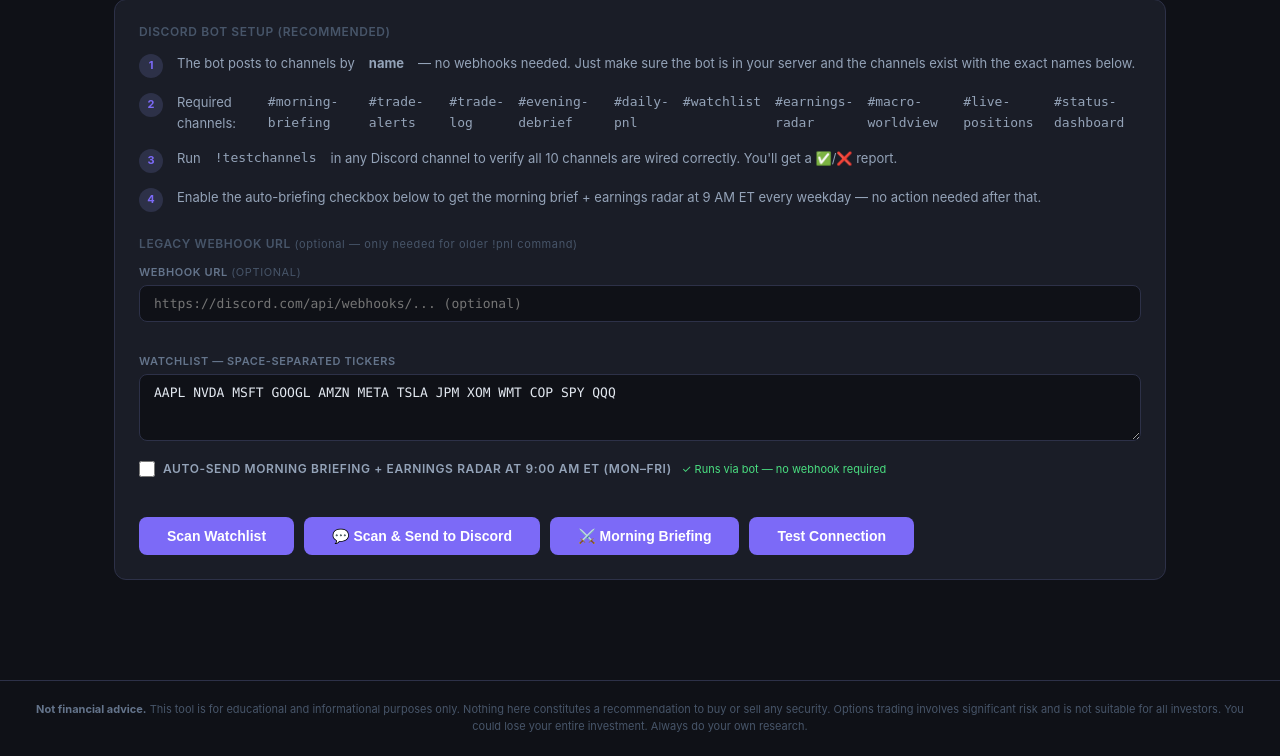
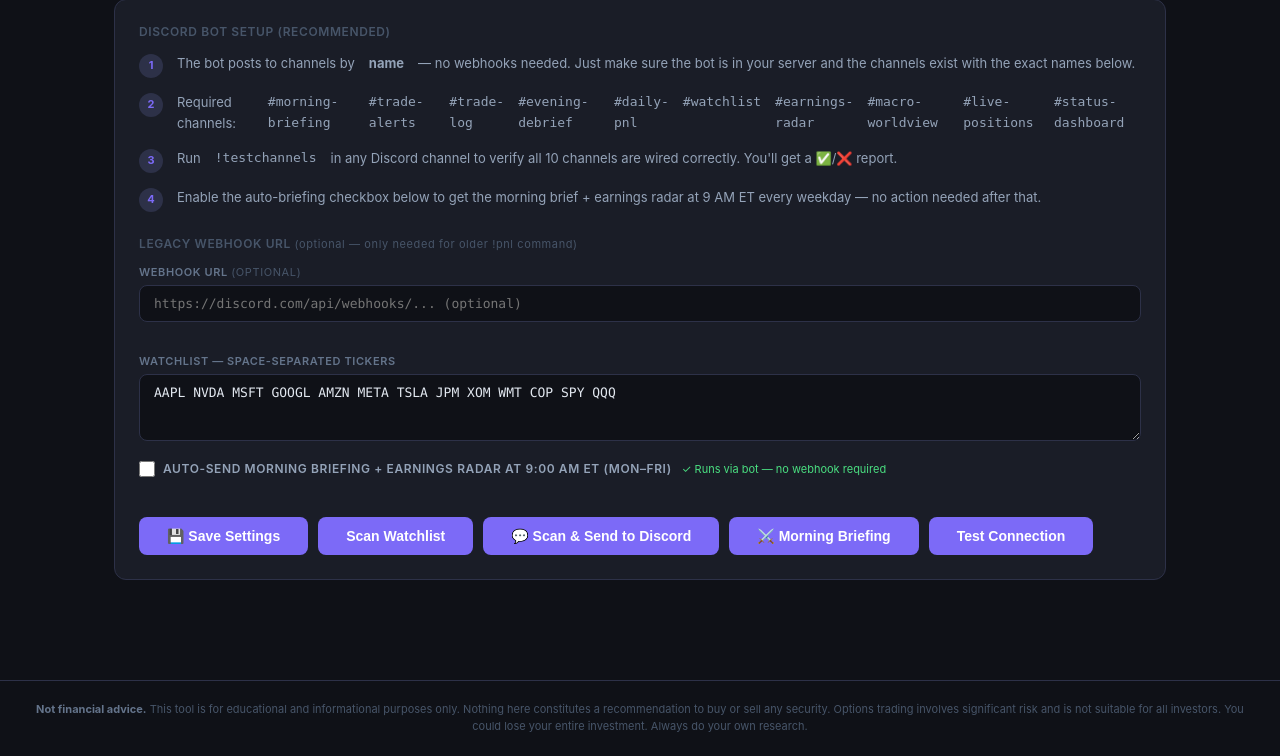
Before and after one commit to MaxSiguenza/conquest-trading, a Flask app: page /alerts in a window 1280 px wide. Shown: the part 178-934 px from the top of the page. Run offline with Flask 3, Linux system fonts and the light colour scheme.

Commit message:
Add Save Settings button to Alerts page
web_app.py:
- action=save handler: saves settings and redirects to /alerts?saved=1
  (prevents form resubmission on page refresh)
- passes saved=True to template when redirected after save

templates/alerts.html:
- Save Settings button (green, first in row) with action=save
- Saved confirmation banner shows auto-briefing ON/OFF state
  and explains what the automation schedule does
- .btn-save style: green border/text matching the confirmation color

Co-Authored-By: Claude Sonnet 4.6 <noreply@anthropic.com>

```diff
--- a/templates/alerts.html
+++ b/templates/alerts.html
@@ -86,6 +86,8 @@
 .btn-send:hover { background: #4752c4; }
 .btn-briefing { background: #2d1f4e; color: #a78bfa; border: 1px solid #7c6af7; }
 .btn-briefing:hover { background: #3d2a6e; color: #c4b5fd; }
+.btn-save { background: #1a3a2a; color: #4ade80; border: 1px solid #4ade80; }
+.btn-save:hover { background: #1f4a34; }
 .btn:disabled { opacity: 0.45; cursor: not-allowed; }
 
 .status-box {
@@ -244,6 +246,9 @@
       </div>
 
       <div class="btn-row">
+        <button type="submit" name="action" value="save" class="btn btn-save" id="save-btn">
+          💾 Save Settings
+        </button>
         <button type="submit" name="action" value="scan" class="btn btn-primary" id="scan-btn">
           Scan Watchlist
         </button>
@@ -259,6 +264,17 @@
       </div>
     </div>
   </form>
+
+  {% if saved %}
+  <div class="status-box status-ok" style="margin-top:16px;">
+    ✓ Settings saved. Auto-briefing is <strong>{{ "ON" if auto_briefing else "OFF" }}</strong>.
+    {% if auto_briefing %}
+      The full automation schedule will run every weekday starting at 9:00 AM ET.
+    {% else %}
+      Check the box above and save again to enable the full automation schedule.
+    {% endif %}
+  </div>
+  {% endif %}
 
   <div class="spinner" id="spinner">
     <div class="dot"></div><div class="dot"></div><div class="dot"></div>
--- a/web_app.py
+++ b/web_app.py
@@ -270,7 +270,12 @@ def alerts():
         settings["auto_briefing"] = auto_briefing
         _save_settings(settings)
 
-        if action == "test":
+        if action == "save":
+            # Settings already saved above — just redirect back with confirmation
+            from flask import redirect, url_for
+            return redirect("/alerts?saved=1")
+
+        elif action == "test":
             from alerts.discord import test_webhook
             ok, send_status = test_webhook(webhook_url)
 
@@ -316,6 +321,8 @@ def alerts():
             else:
                 send_status = "Add your webhook URL to send the briefing to Discord."
 
+    saved = request.args.get("saved") == "1"
+
     return render_template(
         "alerts.html",
         settings=settings,
@@ -323,6 +330,7 @@ def alerts():
         send_status=send_status,
         action=action,
         auto_briefing=settings.get("auto_briefing", False),
+        saved=saved,
     )
 
 
```
